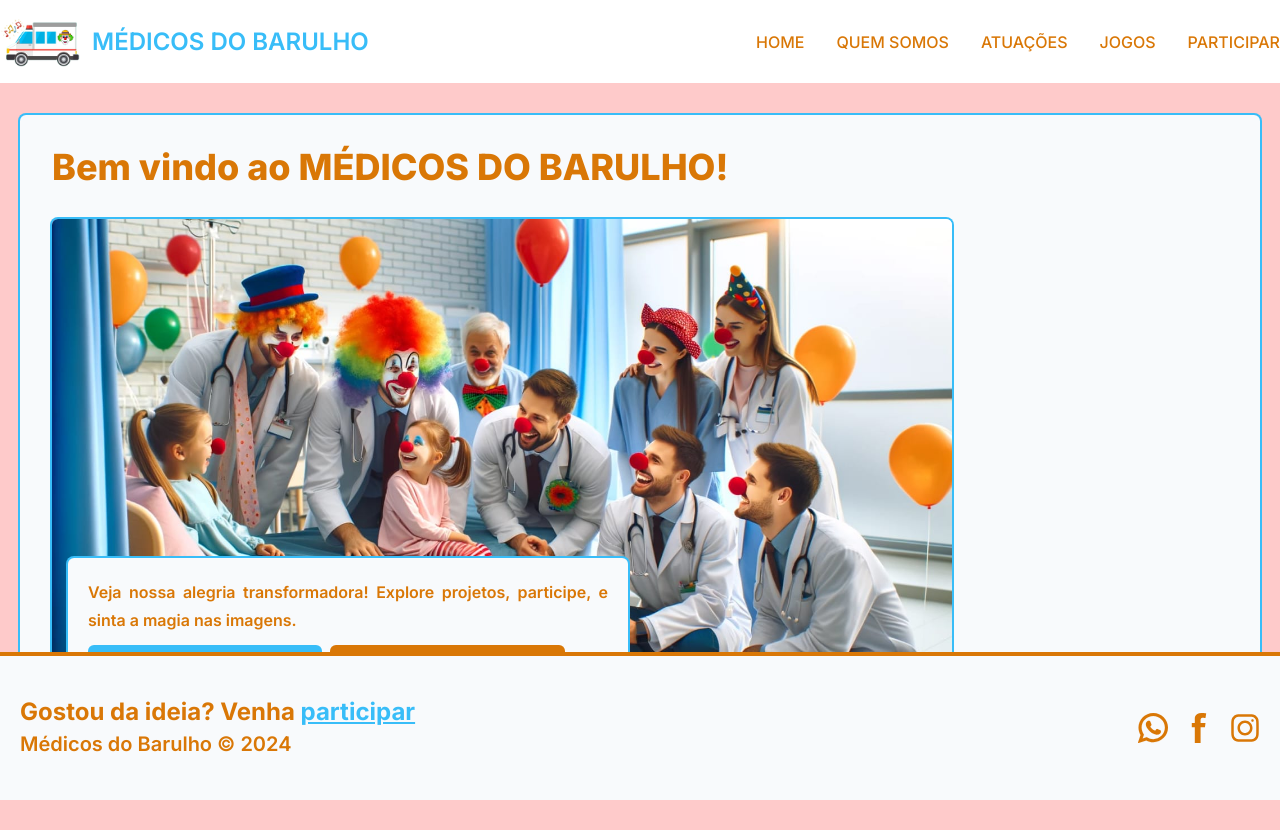
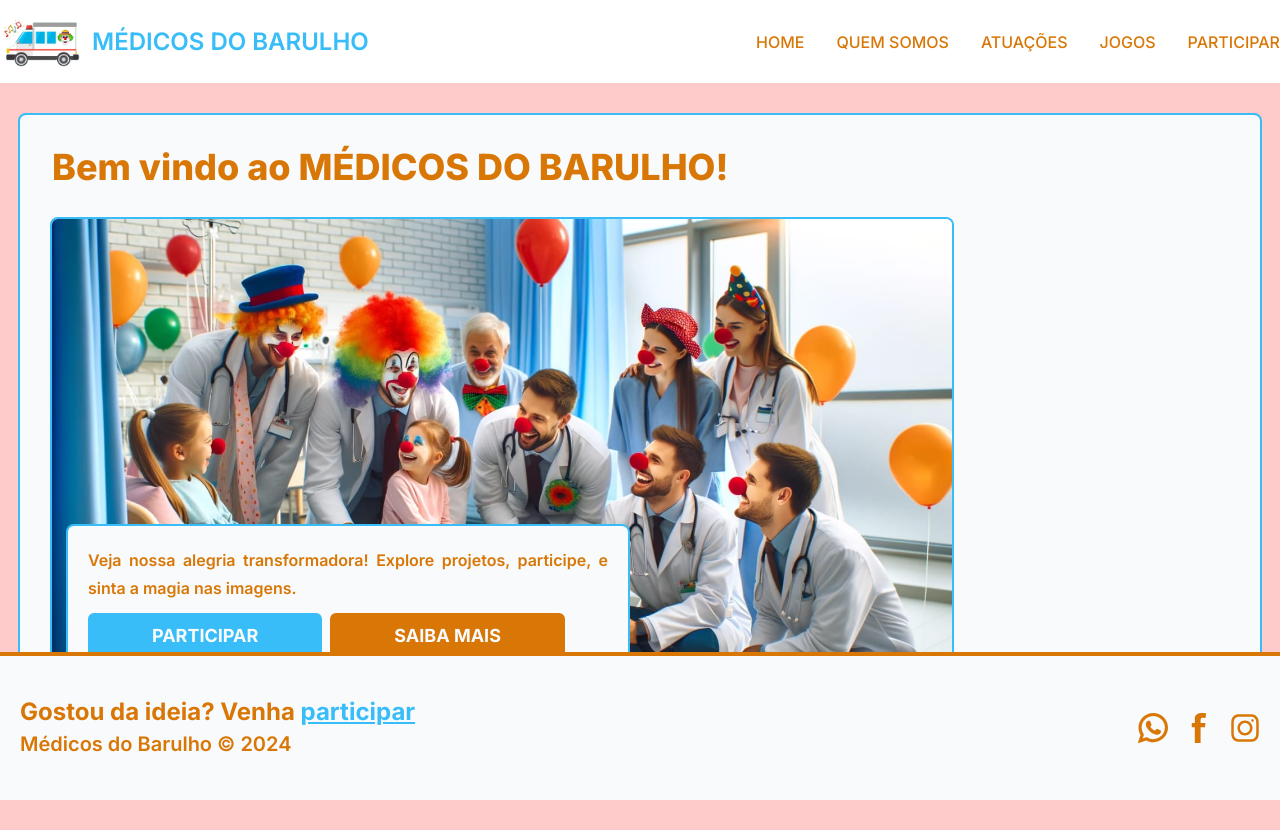
Before and after one commit to natan-fernandes/medicos-barulho, a Next.js app: page / in a window 1280 px wide. After the commit the page ends 800 px from the top, so only its background shows below. Built offline with nearby package versions, Linux system fonts and the light colour scheme.

Commit message:
Removendo margem desnecessária

```diff
--- a/src/app/components/ImageCarousel.tsx
+++ b/src/app/components/ImageCarousel.tsx
@@ -11,7 +11,7 @@ export const ImageCarousel = () => {
       src={imageCarousel1}
       width={width}
       height={height}
-      className='ring-sky-400 ring-2 rounded-md'
+      className='ring-sky-400 ring-2 rounded-md mb-0'
       alt="Ação do médicos do barulho"
     />
   );
```
